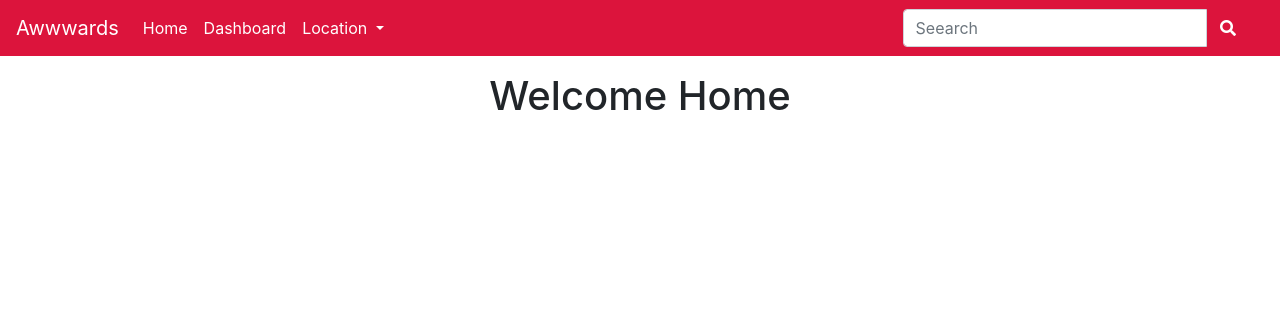
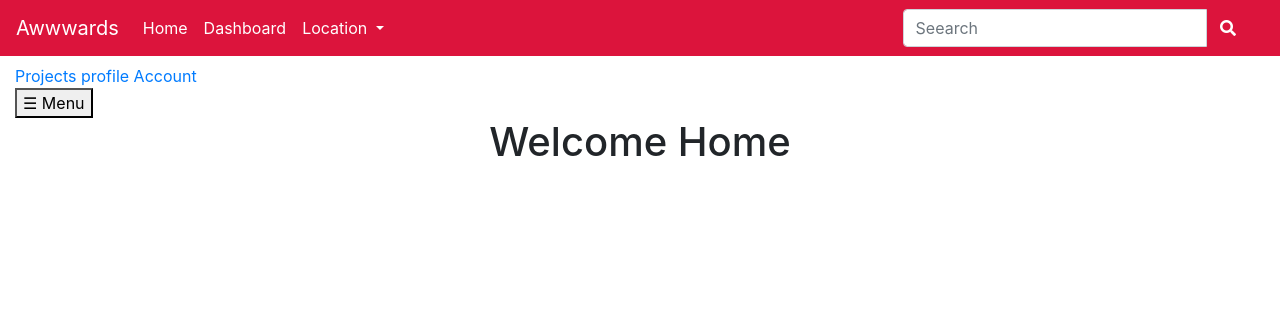
Before and after one commit to ezekielkibiego/Awwwards, a Django app: page / in a window 1280 px wide. Shown: the top 316 px of the page. Run offline with Django 3.2, Linux system fonts and the light colour scheme; some libraries are stand-ins or nearby versions; some web fonts are replaced.

Commit message:
modified index.html

```diff
--- a/awwwardsapp/templates/index.html
+++ b/awwwardsapp/templates/index.html
@@ -2,11 +2,53 @@
 
 {% block content %}
 {{block.super}}
-<br><br><br>
-<div class="container text-center">
-    <h1>Welcome Home</h1>
+
+<div class="container-fluid">
+    <div class="row">
+        <div class="col-md-10">
+            <div id="mySidepanel" class="sidepanel">
+                <a href="javascript:void(0)" class="closebtn" onclick="closeNav()">×</a>
+                <a class="nav-link" href="/admin" style=" color: white;">Dashboard</a>
+                <a href="#">Projects</a>
+                <a href="#">profile</a>
+                <a href="#">Account</a>
+              </div>
+
+              <button class="openbtn" onclick="openNav()">☰ Menu</button>
+        </div>
+        <div class="col-md-2">
+            <form class="navbar-form" role="search" action="">
+
+                <div class="input-group">
+                    <input type="text" class="form-control" placeholder="Seearch" name="projects">
+                    <div class="input-group-btn">
+                        <button class="btn btn-default" type="submit"><i class="fa fa-search text-red"
+                                aria-hidden="true"></i>
+                        </button>
+
+                    </div>
+                </div>
+
+            </form>
+        </div>
+    </div>
+    <h1 class="text-center">Welcome Home</h1>
+
 </div>
 
 
 
+
+<script>
+    function openNav() {
+      document.getElementById("mySidepanel").style.width = "100%";
+      document.getElementById("mySidepanel").style.height = "100%";
+    }
+
+    function closeNav() {
+      document.getElementById("mySidepanel").style.width = "0";
+    }
+    </script>
+
+
 {% endblock %}
```
